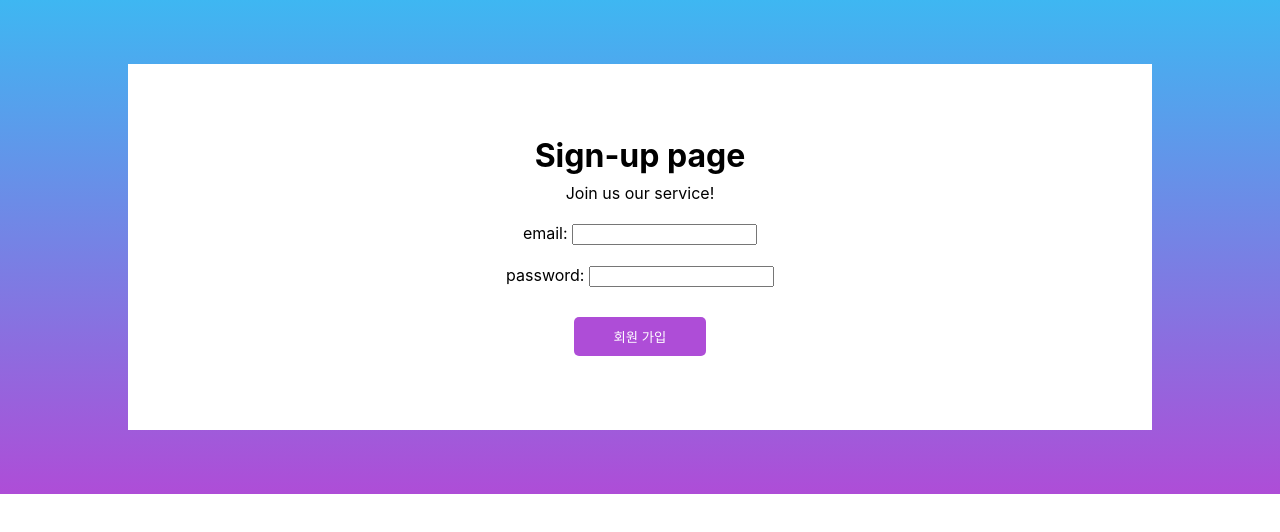
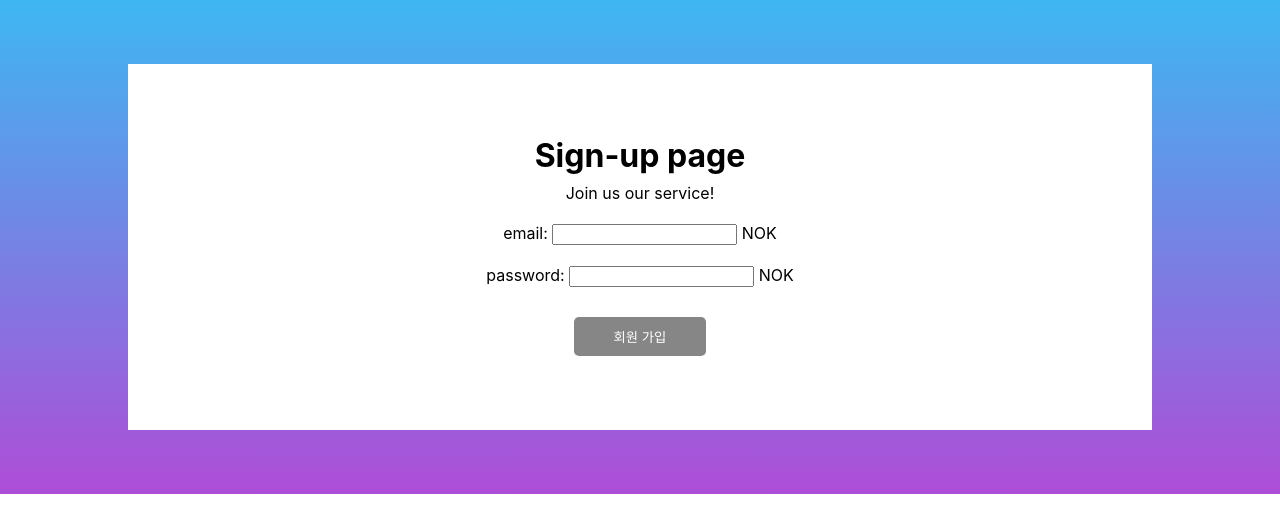
Before and after one commit to eunji9128/wanted-pre-onboarding-frontend, a React (Create React App) app: page /signup in a window 1280 px wide. Shown: the top 532 px of the page. Built offline with nearby package versions, Linux system fonts and the light colour scheme.

Commit message:
signup verification & submit activation

```diff
--- a/src/components/Signup.js
+++ b/src/components/Signup.js
@@ -1,7 +1,22 @@
-import React from "react";
+import React, { useState } from "react";
 import styled from "styled-components";
 
 const Singup = () => {
+    let [emailState, setEmailState] = useState(false);
+    let [pwdState, setPwdState] = useState(false);
+
+    const emailCheck = function (string) {
+        setEmailState(/@/.test(string));
+    }
+
+    const pwdCheck = function (string) {
+        if (string.length > 7) {
+            setPwdState(true);
+        } else {
+            setPwdState(false);
+        };
+    }
+
     return (
         <Background>
             <Container>
@@ -10,13 +25,23 @@ const Singup = () => {
                 <form>
                     <Box margin="20px">
                         <label data-testid="email-input">email: </label>
-                        <input data-testid="email-input" type="email"/>
+                        <input
+                            data-testid="email-input"
+                            type="email"
+                            onChange={(e) => { emailCheck(e.target.value) }}
+                        />
+                        { emailState ? " OK" : " NOK" }
                     </Box>
                     <Box margin="20px">
                         <label data-testid="password-input">password: </label>
-                        <input data-testid="password-input" type="password"/>
+                        <input
+                            data-testid="password-input"
+                            type="password"
+                            onChange={(e) => { pwdCheck(e.target.value) }}
+                        />
+                        { pwdState ? " OK" : " NOK" }
                     </Box>
-                    <StyledBtn type="submit">회원 가입</StyledBtn>
+                    <StyledBtn type="submit" disabled={!(emailState && pwdState)}>회원 가입</StyledBtn>
                 </form>
             </Container>
         </Background>
@@ -51,6 +76,10 @@ const StyledBtn = styled.button`
     color: #ffffff;
     border: none;
     border-radius: 5px;
+
+    &:disabled {
+        background-color: #868686;
+    }
 `
 
 export default Singup
```
